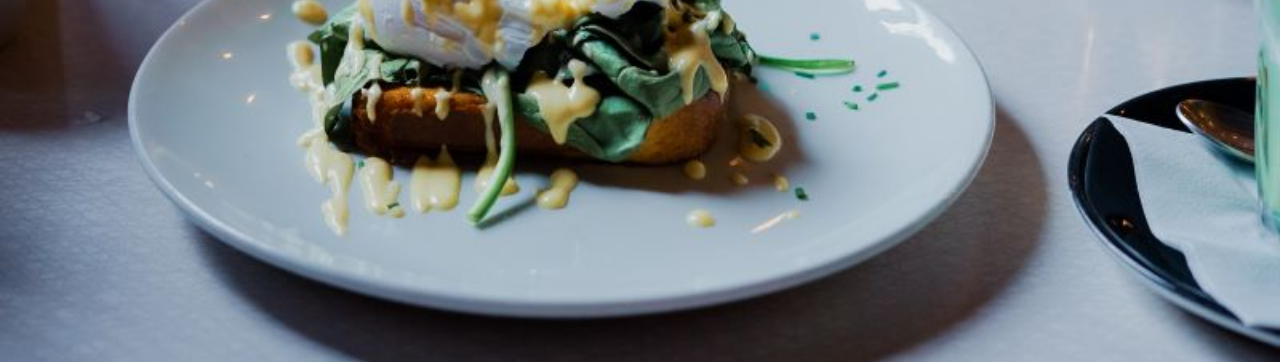
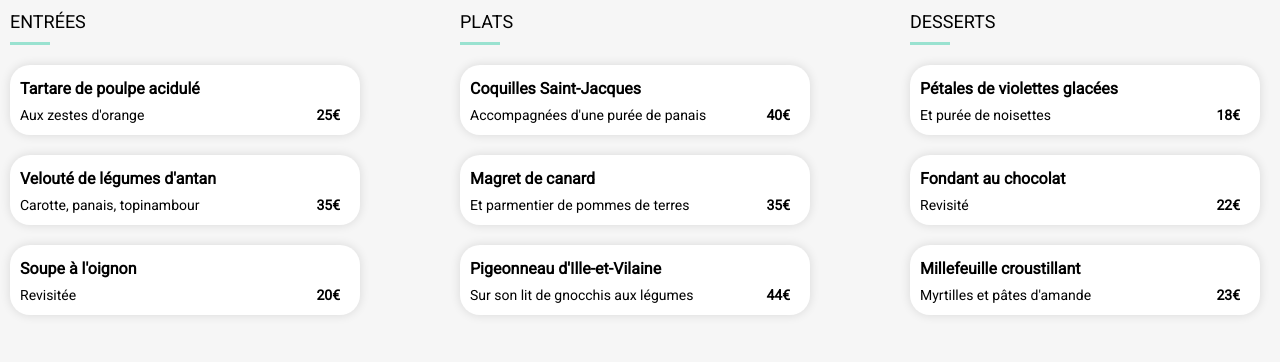
Before and after one commit to mathloss/MathieuLosserand_3_08022022, a website: page alafrancaise.html in a window 1280 px wide. Shown: the part 532-894 px from the top of the page. Drawn offline with Linux system fonts and the light colour scheme; a web font is replaced by a local one.

Commit message:
correction taille photos

```diff
--- a/sass/pages/_restaurants.scss
+++ b/sass/pages/_restaurants.scss
@@ -1,6 +1,8 @@
 .background {
     background-color: $lightgrey;
     border-radius: 40px 40px 0 0;
+    position: relative;
+    bottom: 40px;
 }
 .cont-restaurant-card {
     padding-bottom: 10px;
@@ -17,7 +19,12 @@
 .image-menu {
     img {
         width: 100%;
+        height:400px;
+        object-position: center;
         object-fit: cover;
+        @media screen and (max-width: 600px) {
+            height:300px;
+        }
     }
 }
 .menu-complet {
```
Also changed, not shown: css/style.css, images/jay-test.jpg (added), 1 other file.
